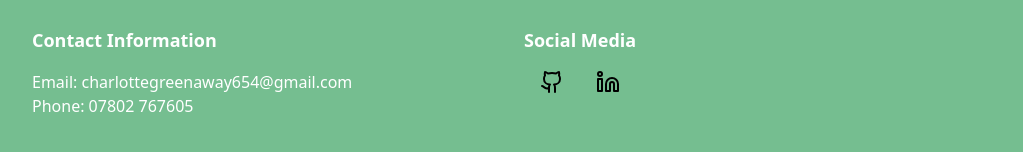
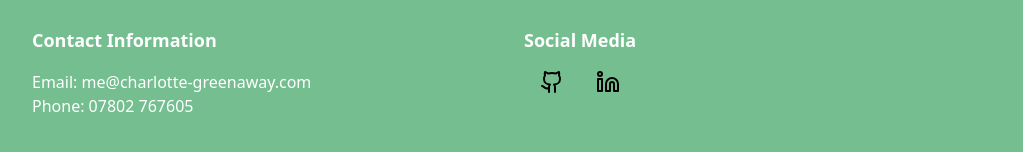
Before and after one commit to Charlotte-Greenaway/portfoliowebsite, a Next.js app: page / in a window 1280 px wide. Shown: the part 2996-3148 px from the top of the page, without its empty margins (128-1151 px from the left). Built offline with nearby package versions, Linux system fonts and the light colour scheme; some icons are missing.

Commit message:
updating email

```diff
--- a/src/app/page.tsx
+++ b/src/app/page.tsx
@@ -50,7 +50,7 @@ export default function Home() {
               <h3 className="text-lg font-semibold mb-4">
                 Contact Information
               </h3>
-              <p>Email: charlottegreenaway654@gmail.com</p>
+              <p>Email: me@charlotte-greenaway.com</p>
               <p>Phone: 07802 767605</p>
             </div>
 
```
